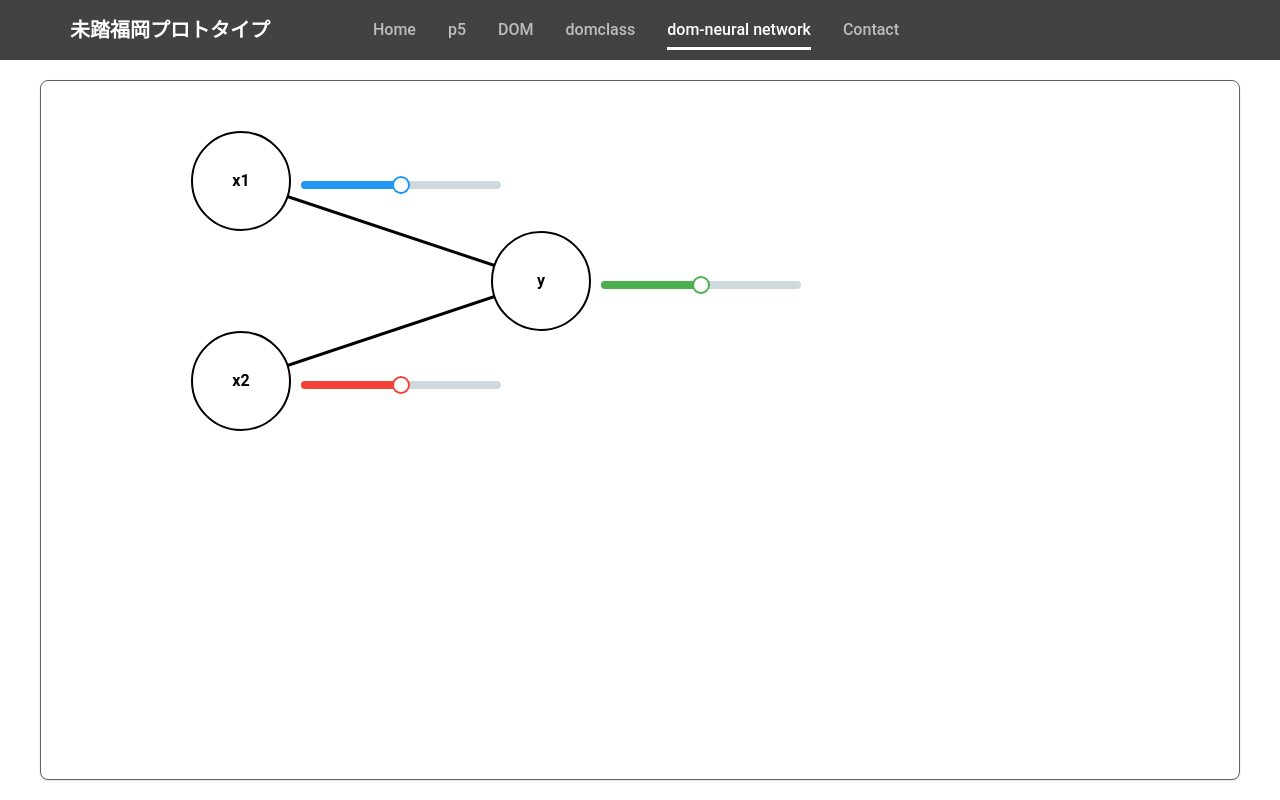
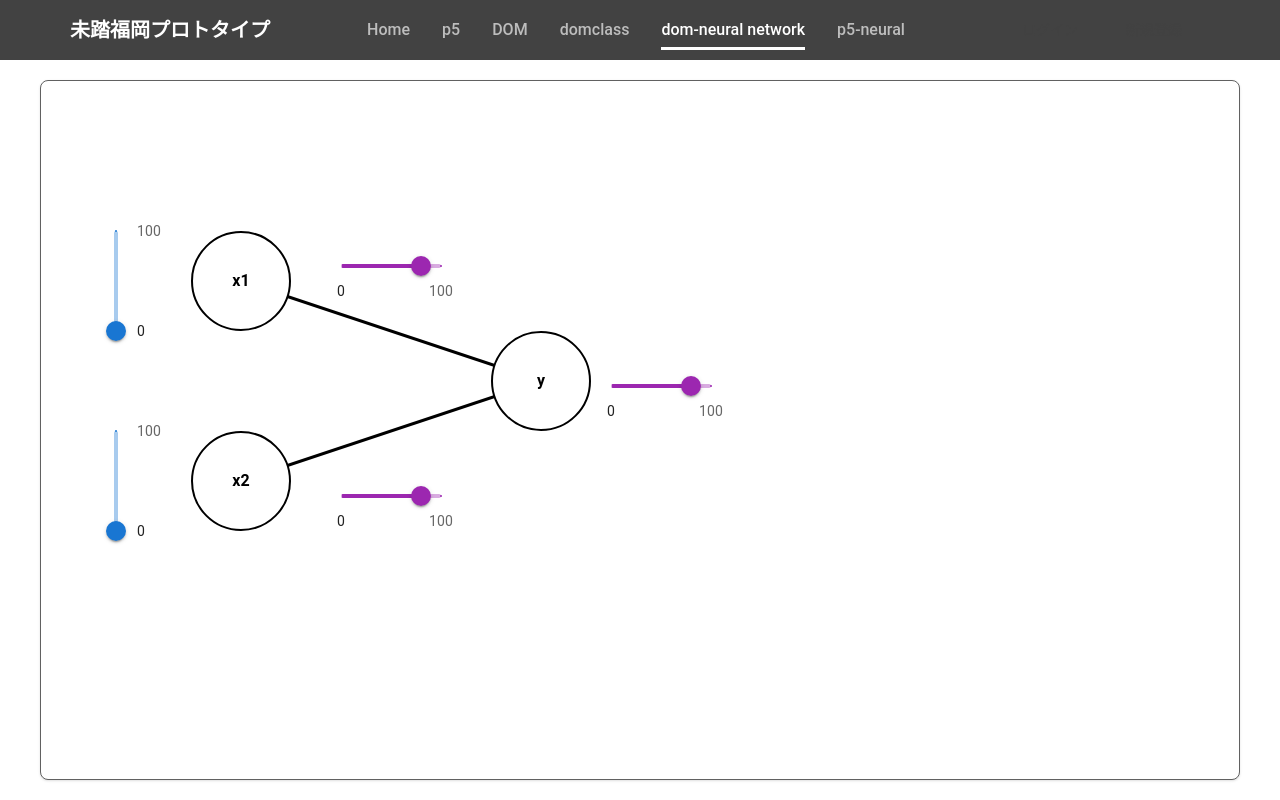
Before and after one commit to Tebaeleven/mitou-fukuoka-ai-prototype, a Next.js app: page /dom-neural in a window 1280 px wide. Shown: the top 800 px of the page. Built offline with nearby package versions, Linux system fonts and the light colour scheme.

Commit message:
jsを使ったcanvasのアニメーション

```diff
--- a/components/Header/header.tsx
+++ b/components/Header/header.tsx
@@ -102,8 +102,11 @@ export default function Header() {
                             <CustomLink href="/p5" title="p5" />
                             <CustomLink href="/dom" title="DOM" />
                             <CustomLink href="/domclass" title="domclass" />
-                            <CustomLink href="/dom-neural" title="dom-neural network" />
-                            <CustomLink href="/contact" title="Contact" />
+                            <CustomLink
+                                href="/dom-neural"
+                                title="dom-neural network"
+                            />
+                            <CustomLink href="/p5-neural" title="p5-neural" />
                         </ul>
                     </div>
                 </div>
--- /dev/null
+++ b/components/Slider/DiscreteSliderLabel.tsx
@@ -0,0 +1,32 @@
+import * as React from "react";
+import Box from "@mui/material/Box";
+import Slider from "@mui/material/Slider";
+
+const marks = [
+    {
+        value: 0,
+        label: "0",
+    },
+    {
+        value: 100,
+        label: "100",
+    },
+];
+
+function valuetext(value: number) {
+    return `${value}°C`;
+}
+
+export default function DiscreteSliderLabel() {
+    return (
+        <Box sx={{ width: 100 }}>
+            <Slider
+                aria-label="Always visible"
+                defaultValue={80}
+                marks={marks}
+                valueLabelDisplay="auto"
+                color="secondary"
+            />
+        </Box>
+    );
+}
--- /dev/null
+++ b/components/Slider/VerticalSlider.tsx
@@ -0,0 +1,32 @@
+import * as React from "react";
+import Box from "@mui/material/Box";
+import Slider from "@mui/material/Slider";
+
+export default function VerticalSlider() {
+
+const marks = [
+    {
+        value: 0,
+        label: "0",
+    },
+    {
+        value: 100,
+        label: "100",
+    },
+];
+
+    return (
+        <Box sx={{ height: 100 }}>
+            <Slider
+                sx={{
+                    '& input[type="range"]': {
+                        WebkitAppearance: "slider-vertical",
+                    },
+                }}
+                marks={marks}
+                orientation="vertical"
+                valueLabelDisplay="auto"
+            />
+        </Box>
+    );
+}
--- a/pages/dom-neural.tsx
+++ b/pages/dom-neural.tsx
@@ -1,19 +1,21 @@
 import React, { useEffect, useState } from "react";
 import Neuron from "@/components/DOM/neuron";
 import Line from "@/components/DOM/line";
-import { Slider } from "@material-tailwind/react";
+import DiscreteSliderLabel from "@/components/Slider/DiscreteSliderLabel";
+import VerticalSlider from "@/components/Slider/VerticalSlider";
 
 export default function P5Neural() {
-    const [X1, setX1] = useState(200);
+    const [X1, setX1] = useState(0);
 
     const handleSizeChange = (event) => {
         setX1(event.target.value);
+        console.log(X1)
     };
     let G = {
         V: [
-            [200, 100], // x1
-            [200, 300], // x2
-            [500, 200], // y
+            [X1+200, 200], // x1
+            [200, 400], // x2
+            [500, 300], // y
         ],
     };
     console.log(G.V[0])
@@ -47,25 +49,28 @@ export default function P5Neural() {
             <Slider color="green" defaultValue={50} className="w-40" />
             <Slider color="amber" defaultValue={50} className="w-40" /> */}
             <div className="flex w-96 flex-col gap-8">
-                <Slider
-                    color="blue"
-                    defaultValue={50}
-                    className="w-65 fadein"
-                    style={{ position: "absolute", top: 100, left: 260 }}
-                />
-                <Slider
-                    color="red"
-                    className="w-65 fadein"
-                    defaultValue={50}
-                    style={{ position: "absolute", top: 300, left: 260 }}
-                />
-                <Slider
-                    color="green"
-                    defaultValue={50}
-                    className="w-65 fadein"
-                    style={{ position: "absolute", top: 200, left: 560 }}
-                />
+                {/* <Slider
+                    onChange={handleSizeChange}
+                    max={100}
+                    value={X1}
 
+                    // style={{ position: "absolute", top: 100, left: 260 }}
+                /> */}
+                <div style={{ position: "absolute", top: 170, left: 300 }}>
+                    <DiscreteSliderLabel></DiscreteSliderLabel>
+                </div>
+                <div style={{ position: "absolute", top: 400, left: 300 }}>
+                    <DiscreteSliderLabel></DiscreteSliderLabel>
+                </div>
+                <div style={{ position: "absolute", top: 150, left: 60 }}>
+                    <VerticalSlider></VerticalSlider>
+                </div>
+                <div style={{ position: "absolute", top: 350, left: 60 }}>
+                    <VerticalSlider></VerticalSlider>
+                </div>
+                <div style={{ position: "absolute", top: 290, left: 570 }}>
+                    <DiscreteSliderLabel></DiscreteSliderLabel>
+                </div>
             </div>
         </div>
     );
--- /dev/null
+++ b/pages/p5-neural.tsx
@@ -0,0 +1,103 @@
+import React, { useEffect, useRef } from "react";
+
+export default function P5Neural() {
+    useEffect(() => {
+        class Rectangle {
+            constructor(x, y, width, height, color) {
+                this.canvas = document.getElementById("root");
+                this.ctx = this.canvas.getContext("2d");
+                this.color = color;
+                this.width = width;
+                this.height = height;
+                this.startX = x; // 初期X座標
+                this.startY = y; // 初期Y座標
+                this.currentX = x; // 現在のX座標
+                this.currentY = y; // 現在のY座標
+            }
+
+            draw() {
+                this.ctx.fillStyle = this.color;
+                this.ctx.fillRect(
+                    this.currentX,
+                    this.currentY,
+                    this.width,
+                    this.height
+                );
+            }
+
+            move(frames, distance, easing) {
+                return new Promise((resolve) => {
+                    const moveLoop = () => {
+                        this.ctx.clearRect(
+                            0,
+                            0,
+                            this.canvas.width,
+                            this.canvas.height
+                        );
+
+                        const progress = 1 - frames / distance; // 進行度（0〜1）
+                        const easedProgress = easing(progress); // イージングを適用
+
+                        this.currentX = this.startX + easedProgress * distance;
+                        this.currentY = this.startY;
+                        this.draw();
+                        if (frames > 0) {
+                            frames--;
+
+                            requestAnimationFrame(moveLoop);
+                        } else {
+                            this.draw();
+                            resolve(); // 移動完了時に解決
+                        }
+                    };
+
+                    moveLoop();
+                });
+            }
+        }
+
+        const rect = new Rectangle(0, 0, 10, 10, "green");
+        const rect1 = new Rectangle(0, 100, 100, 150, "blue");
+
+        const animate = async () => {
+            await rect.draw();
+            await rect1.draw();
+            await rect.move(100, 100, easeOutQuad);
+            await rect1.move(100, 100, easeInOutQuad);
+        };
+        animate();
+
+    }, []);
+
+    return <canvas id="root" />;
+}
+
+
+
+
+
+
+
+function wait(frames) {
+    return new Promise((resolve) => {
+        const moveLoop = () => {
+            if (frames > 0) {
+                frames--;
+                requestAnimationFrame(moveLoop);
+            } else {
+                resolve(); // 移動完了時に解決
+            }
+        };
+        moveLoop();
+    });
+}
+
+// イージング関数: easeOutQuad
+function easeOutQuad(t) {
+    return t * (2 - t);
+}
+
+// イージング関数: easeInOutQuad
+function easeInOutQuad(t) {
+    return t < 0.5 ? 2 * t * t : -1 + (4 - 2 * t) * t;
+}
```
